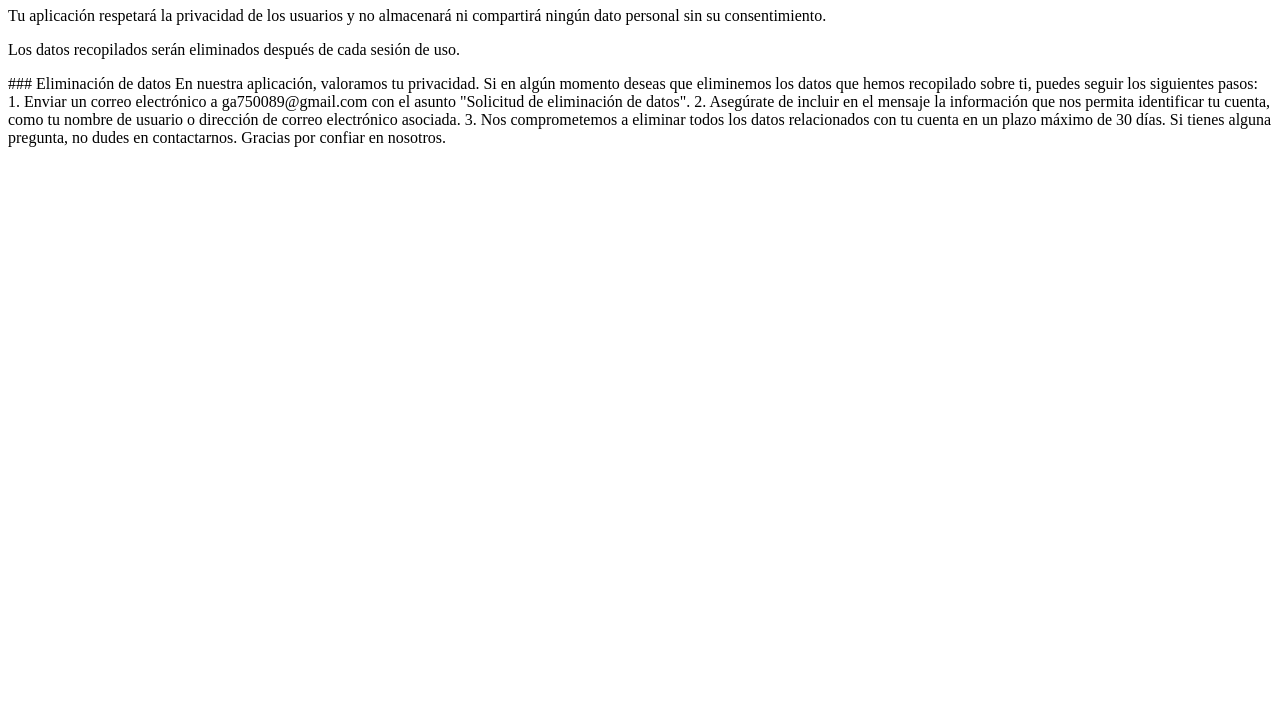
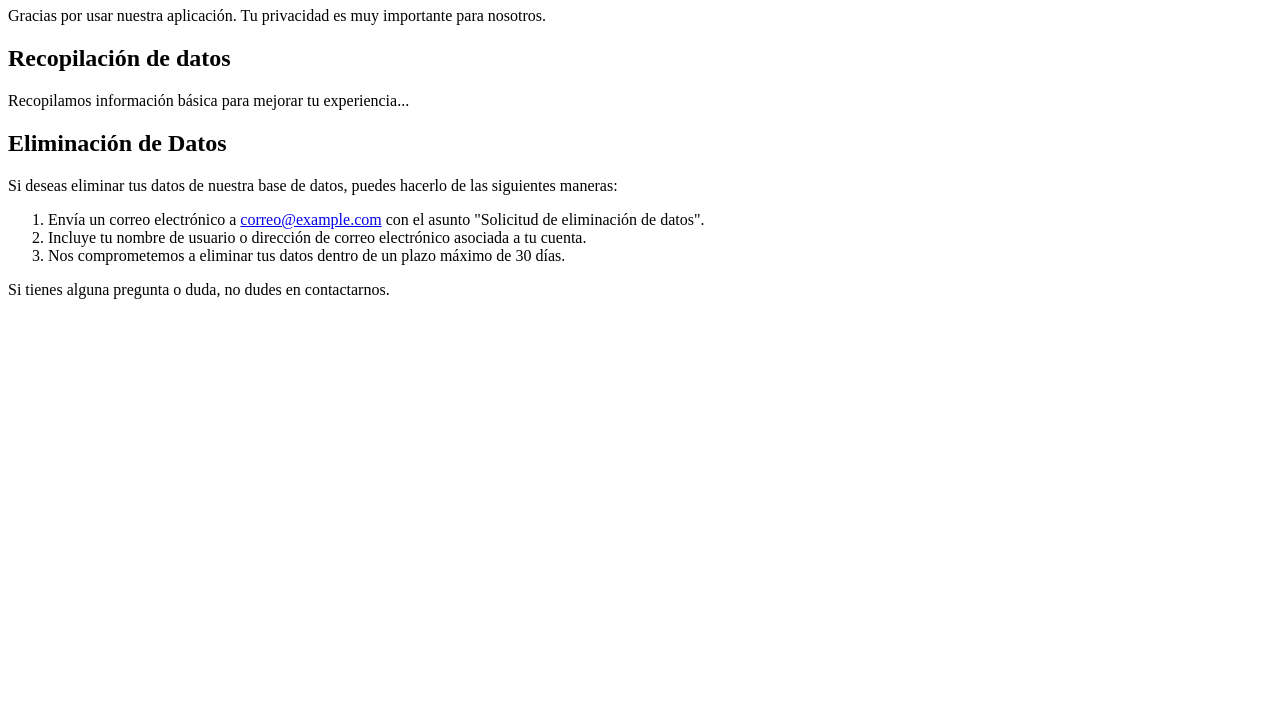
Before and after one commit to Behelit-987/Aviso-de-privacidad, a plain HTML site: page index.html in a window 1280 px wide. Shown: the part 73-800 px from the top of the page. Drawn offline with Linux system fonts and the light colour scheme.

Commit message:
index.html

```diff
--- a/index.html
+++ b/index.html
@@ -6,19 +6,19 @@
     <title>Política de privacidad</title>
 </head>
 <body>
-    <h1>Política de privacidad</h1>
-    <p>Tu aplicación respetará la privacidad de los usuarios y no almacenará ni compartirá ningún dato personal sin su consentimiento.</p>
-    <p>Los datos recopilados serán eliminados después de cada sesión de uso.</p>
-    <p>### Eliminación de datos
+    <h1>Política de Privacidad</h1>
+    <p>Gracias por usar nuestra aplicación. Tu privacidad es muy importante para nosotros.</p>
 
-En nuestra aplicación, valoramos tu privacidad. Si en algún momento deseas que eliminemos los datos que hemos recopilado sobre ti, puedes seguir los siguientes pasos:
+    <h2>Recopilación de datos</h2>
+    <p>Recopilamos información básica para mejorar tu experiencia...</p>
 
-1. Enviar un correo electrónico a ga750089@gmail.com con el asunto "Solicitud de eliminación de datos".
-2. Asegúrate de incluir en el mensaje la información que nos permita identificar tu cuenta, como tu nombre de usuario o dirección de correo electrónico asociada.
-3. Nos comprometemos a eliminar todos los datos relacionados con tu cuenta en un plazo máximo de 30 días.
-
-Si tienes alguna pregunta, no dudes en contactarnos.
-
-Gracias por confiar en nosotros.</p>
+    <h2>Eliminación de Datos</h2>
+    <p>Si deseas eliminar tus datos de nuestra base de datos, puedes hacerlo de las siguientes maneras:</p>
+    <ol>
+        <li>Envía un correo electrónico a <a href="ga750089@gmail.com">correo@example.com</a> con el asunto "Solicitud de eliminación de datos".</li>
+        <li>Incluye tu nombre de usuario o dirección de correo electrónico asociada a tu cuenta.</li>
+        <li>Nos comprometemos a eliminar tus datos dentro de un plazo máximo de 30 días.</li>
+    </ol>
+    <p>Si tienes alguna pregunta o duda, no dudes en contactarnos.</p>
 </body>
 </html>
```
